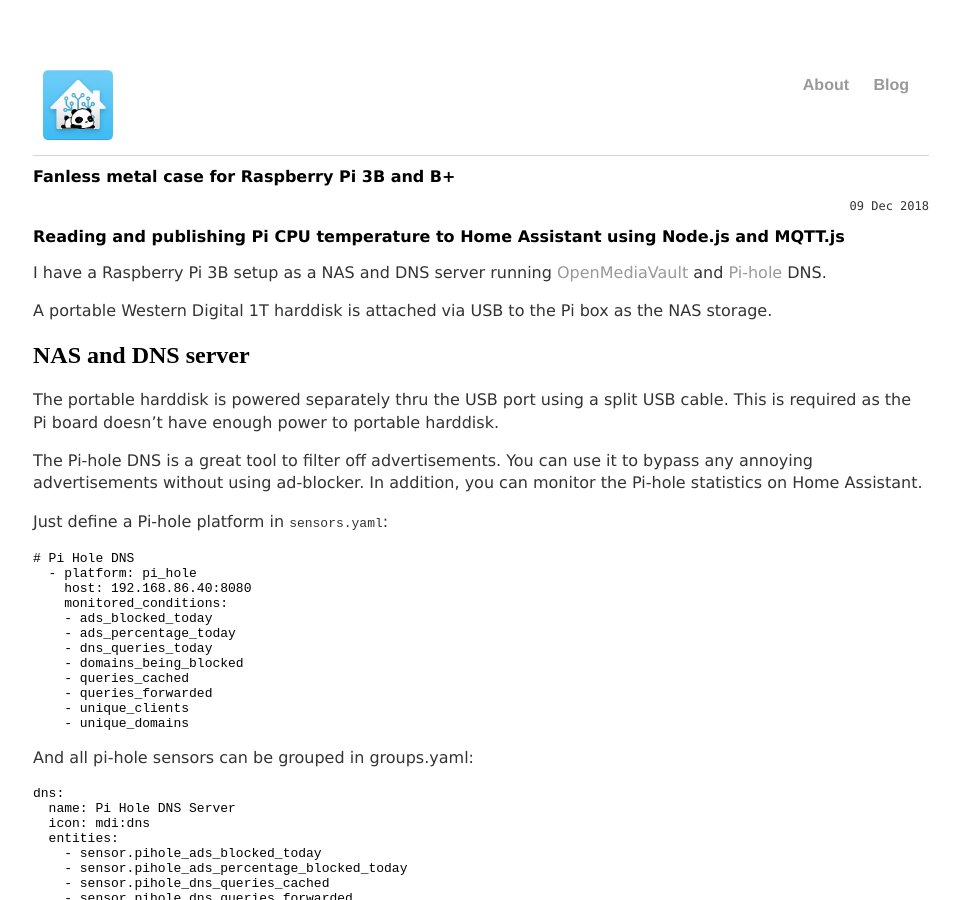
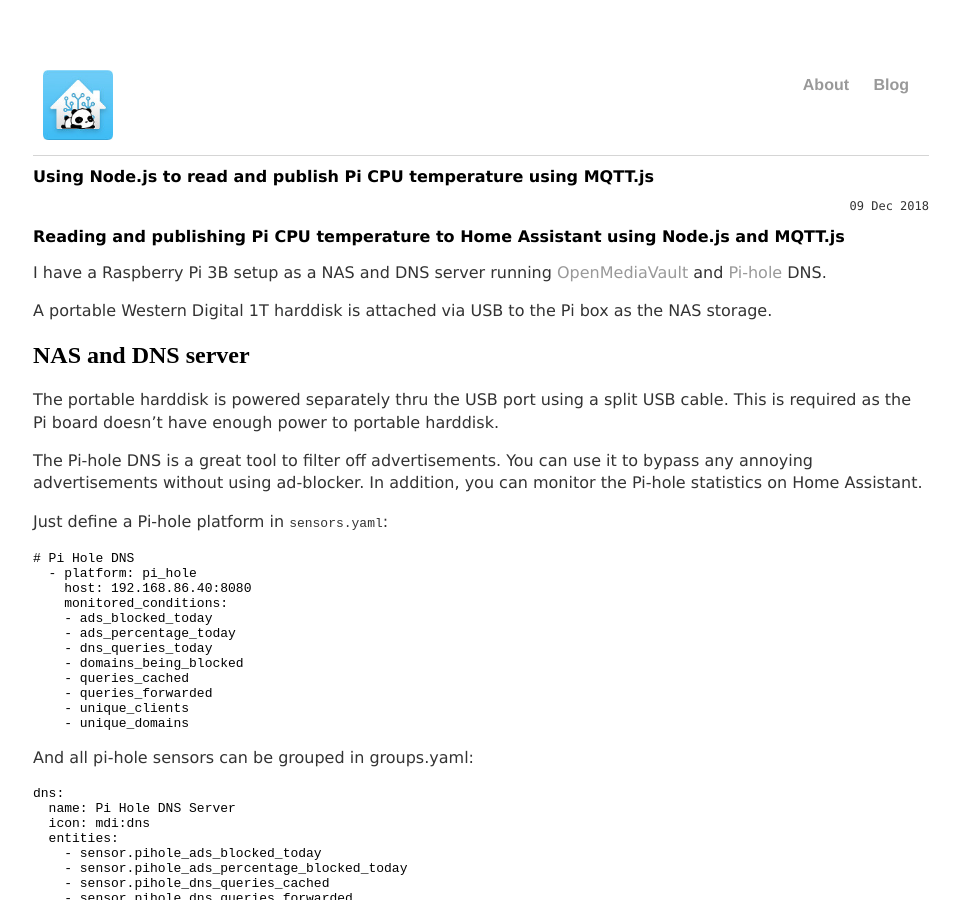
Before and after one commit to carbonpanda/carbonpanda.github.io, a Jekyll site: the page built from _posts/2018-12-09-pi-temperature-using-nodejs-mqttjs.md, in a window 1280 px wide and 900 px high. Shown: the whole window, without its empty margins (159-1119 px from the left). Built offline with Jekyll 4.4.1, drawn with Linux system fonts in a browser that asks for light colours.

Commit message:
Update 2018-12-09-pi-temperature-using-nodejs-mqttjs.md

```diff
--- a/_posts/2018-12-09-pi-temperature-using-nodejs-mqttjs.md
+++ b/_posts/2018-12-09-pi-temperature-using-nodejs-mqttjs.md
@@ -1,6 +1,6 @@
 ---
 layout: post
-title: "Fanless metal case for Raspberry Pi 3B and B+"
+title: "Using Node.js to read and publish Pi CPU temperature using MQTT.js"
 date: 2018-12-09
 categories: [blog]
 tags: [Raspberry Pi, NAS, OMV, Pi-hole, temperature, Node.js, MQTT.js, Home Assistant]
```
